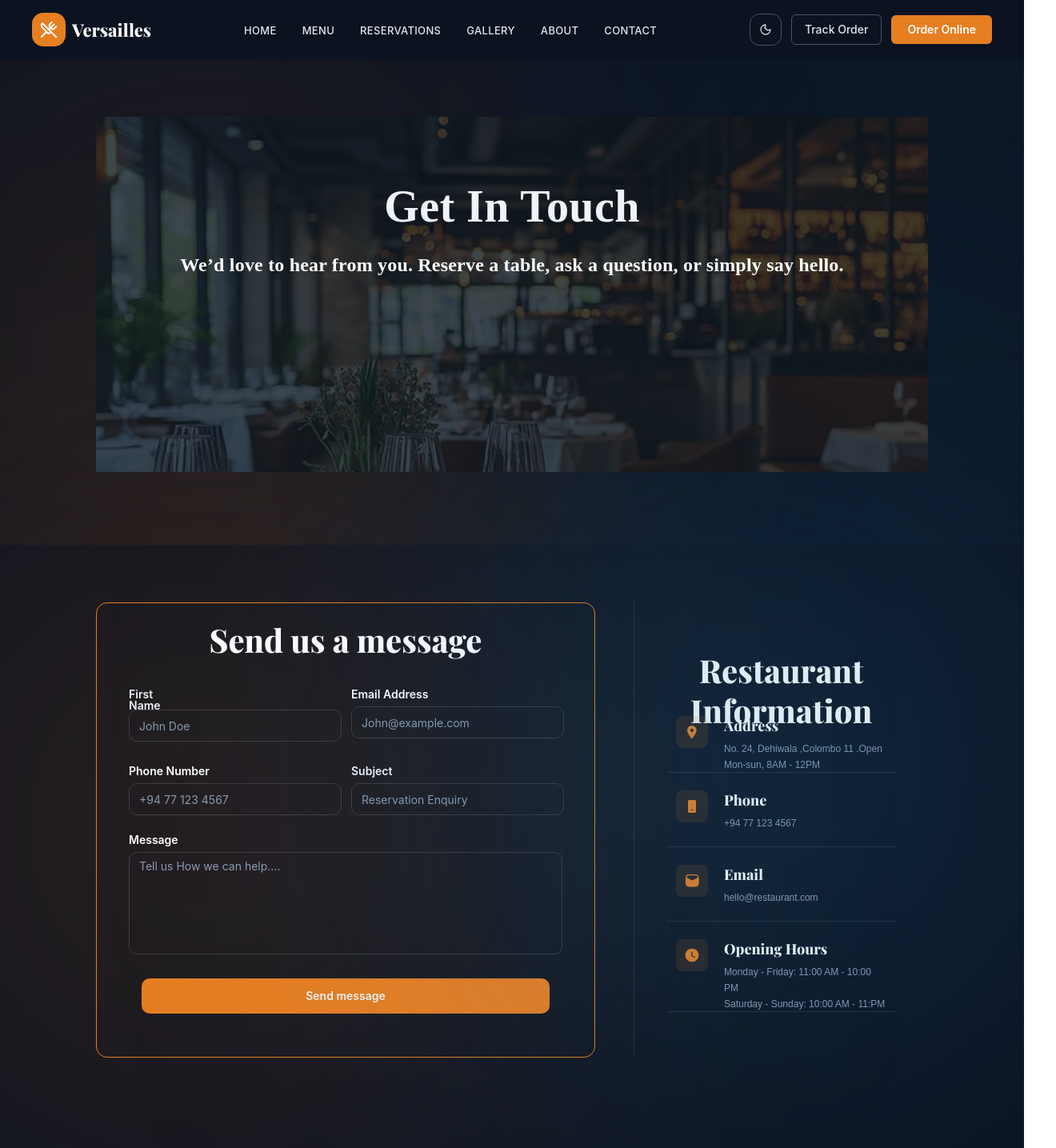
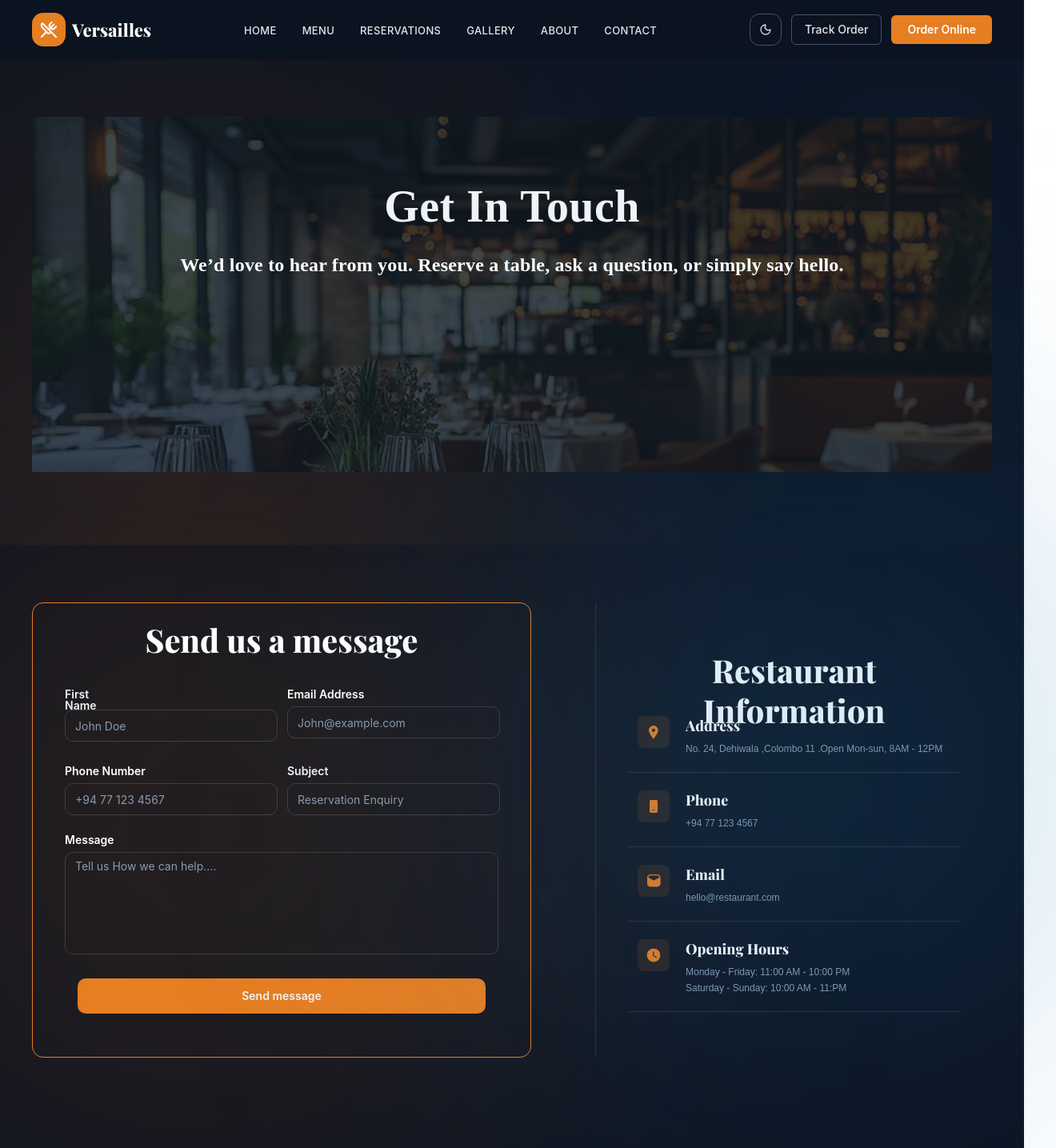
Before and after one commit to Mahdhe/restaurant_management_system_frontend, a React (Vite) app: page / in a window 1280 px wide. Shown: the top 1435 px of the page at 80% size, 1320 px wide, since content can reach past the window. Built offline with nearby package versions, Linux system fonts and the light colour scheme.

Commit message:
Update contact us page

```diff
--- a/src/components/contact/contacthero.jsx
+++ b/src/components/contact/contacthero.jsx
@@ -12,6 +12,7 @@ min-h-125
 md:h-151.75
 overflow-hidden
 bg-main-gradient
+
 ">
 
 
@@ -55,9 +56,8 @@ bg-main-gradient
   w-full
   min-h-125
   lg:h-147
-  px-6
-  sm:px-10
-  lg:px-30
+ px-4
+ md:px-10
   lg:py-18
   pt-20
   sm:pt-24
@@ -77,8 +77,7 @@ bg-main-gradient
     relative
     z-10
     w-full
-    max-w-300
-    mx-auto
+
     h-auto
     sm:h-95
     lg:h-125.75
@@ -121,7 +120,7 @@ bg-main-gradient
 flex flex-col gap-4 lg:gap-5 w-full">
 
 
-  <h1 className="w-full max-w-300 text-[#F0F4F8]  text-3xl sm:text-4xl lg:text-[56px] leading-tight lg:leading-[80px] font-extrabold text-center tracking-[0.008em]"
+  <h1 className="w-full  text-[#F0F4F8]  text-3xl sm:text-4xl lg:text-[56px] leading-tight lg:leading-[80px] font-extrabold text-center tracking-[0.008em]"
   style={{
     fontFamily:"Playfair-Display",
   }}
@@ -130,7 +129,7 @@ flex flex-col gap-4 lg:gap-5 w-full">
     Get In Touch
   </h1>
 
-  <p className="w-full max-w-300  text-[#FFFFFF] text-base sm:text-xl lg:text-[24px] leading-6 lg:leading-[26px] font-bold text-center tracking-[0.008em] px-2"
+  <p className="w-full  text-[#FFFFFF] text-base sm:text-xl lg:text-[24px] leading-6 lg:leading-[26px] font-bold text-center tracking-[0.008em] px-2"
     style={{
     fontFamily:"Playfair-Display",
   }}
--- a/src/components/contact/contactmap.jsx
+++ b/src/components/contact/contactmap.jsx
@@ -8,6 +8,8 @@ function ContactMap(){
 <section
 className="
 w-full
+ px-4
+ md:px-10
 min-h-150
 py-10
 lg:py-18
@@ -21,7 +23,8 @@ bg-main-gradient
 <div className="
 w-full
 mx-auto
-max-w-300
+px-4
+md:px-10
 h-70
 sm:h-90
 lg:h-113.75
--- a/src/components/contact/contactsection.jsx
+++ b/src/components/contact/contactsection.jsx
@@ -16,13 +16,11 @@ function ContactSection(){
     w-full
     h-auto
     lg:min-h-177.75
-    px-6
-    sm:px-10
-    lg:px-30
+    px-4
+    md:px-10
     py-10
     lg:py-18
     bg-main-gradient
-
     isolate
       "
     >
@@ -51,7 +49,7 @@ function ContactSection(){
 className="
 relative
 w-full
-max-w-300
+
 mx-auto
 h-auto
 lg:h-full
@@ -60,7 +58,7 @@ flex
 flex-col
 lg:flex-row
 gap-8
-lg:gap-12
+lg:gap-20
 "
 >
 
--- a/src/components/contact/reservetable.jsx
+++ b/src/components/contact/reservetable.jsx
@@ -13,9 +13,7 @@ h-auto
 min-h-105
 lg:min-h-124.5
 px-4
-sm:px-6
 md:px-10
-lg:px-30
 py-10
 md:py-12
 lg:py-18
@@ -32,7 +30,7 @@ className="
 relative
 w-full
 mx-auto
-max-w-300
+
 min-h-88.5
 px-4
 sm:px-6
--- a/src/components/layout/Footer.jsx
+++ b/src/components/layout/Footer.jsx
@@ -1,4 +1,101 @@
 
+
+// import { Link } from "react-router-dom";
+
+// const Footer = () => {
+//   const year = 2026;
+
+//   return (
+//     <footer className="w-full bg-[#0B1220] px-6 md:px-16 pt-14 pb-6 border-t border-[#FFFFFF1A]">
+
+// <div className="w-full max-w-300 mx-auto">
+//       <div className="grid grid-cols-1 md:grid-cols-4 gap-10">
+//         {/* Brand */}
+//         <div>
+//           <h3 className="text-white text-lg font-playfair">Versailles</h3>
+//           <p className="text-gray-400 text-[11px] tracking-[0.2em] mt-1">
+//             RESTAURANT &amp; CAFE
+//           </p>
+//           <p className="text-gray-400 text-sm mt-4 leading-relaxed max-w-xs">
+//             An address for unforgettable evenings, in the heart of Colombo.
+//           </p>
+//         </div>
+
+//         {/* Explore */}
+//         <div>
+//           <h4 className="text-orange-500 text-sm font-semibold tracking-wide mb-4">
+//             EXPLORE
+//           </h4>
+//           <ul className="space-y-3">
+//             <li>
+//               <Link to="/menu" className="text-gray-400 text-sm hover:text-orange-500 transition-colors duration-200">
+//                 Menu
+//               </Link>
+//             </li>
+//             <li>
+//               <Link to="/reservations" className="text-gray-400 text-sm hover:text-orange-500 transition-colors duration-200">
+//                 Reservations
+//               </Link>
+//             </li>
+//             <li>
+//               <Link to="/gallery" className="text-gray-400 text-sm hover:text-orange-500 transition-colors duration-200">
+//                 Gallery
+//               </Link>
+//             </li>
+//             <li>
+//               <Link to="/about" className="text-gray-400 text-sm hover:text-orange-500 transition-colors duration-200">
+//                 About
+//               </Link>
+//             </li>
+//           </ul>
+//         </div>
+
+//         {/* Support */}
+//         <div>
+//           <h4 className="text-orange-500 text-sm font-semibold tracking-wide mb-4">
+//             SUPPORT
+//           </h4>
+//           <ul className="space-y-3">
+//             <li>
+//               <Link to="/faq" className="text-gray-400 text-sm hover:text-orange-500 transition-colors duration-200">
+//                 FAQ
+//               </Link>
+//             </li>
+//             <li>
+//               <Link to="/contact" className="text-gray-400 text-sm hover:text-orange-500 transition-colors duration-200">
+//                 Contact
+//               </Link>
+//             </li>
+//             <li>
+//               <Link to="/private-events" className="text-gray-400 text-sm hover:text-orange-500 transition-colors duration-200">
+//                 Private Events
+//               </Link>
+//             </li>
+//           </ul>
+//         </div>
+
+//         {/* Hours */}
+//         <div>
+//           <h4 className="text-orange-500 text-sm font-semibold tracking-wide mb-4">
+//             HOURS
+//           </h4>
+//           <p className="text-gray-400 text-sm">Mon – Sun</p>
+//           <p className="text-gray-400 text-sm mt-1">08 AM – 12:00 PM</p>
+//         </div>
+//       </div>
+
+//       <div className="border-t border-slate-800 mt-10 pt-6 flex flex-col md:flex-row items-center justify-between gap-2">
+//         <p className="text-gray-500 text-xs">
+//           @{year} Versailles Restaurant &amp; Cafe
+//         </p>
+//         <p className="text-gray-500 text-xs">Colombo, Sri Lanka</p>
+//       </div>
+//       </div>
+//     </footer>
+//   );
+// };
+
+// export default Footer;
 
 import { Link } from "react-router-dom";
 
@@ -6,9 +103,7 @@ const Footer = () => {
   const year = 2026;
 
   return (
-    <footer className="w-full bg-[#0B1220] px-6 md:px-16 pt-14 pb-6 border-t border-[#FFFFFF1A]">
-
-<div className="w-full max-w-300 mx-auto">
+    <footer className="w-full bg-[#0B1220] px-6 md:px-16 pt-14 pb-6">
       <div className="grid grid-cols-1 md:grid-cols-4 gap-10">
         {/* Brand */}
         <div>
@@ -90,7 +185,6 @@ const Footer = () => {
         </p>
         <p className="text-gray-500 text-xs">Colombo, Sri Lanka</p>
       </div>
-      </div>
     </footer>
   );
 };
--- a/src/components/layout/Navbar.jsx
+++ b/src/components/layout/Navbar.jsx
@@ -1,3 +1,114 @@
+
+
+// import { useState } from "react";
+// import { Link } from "react-router-dom";
+// import { UtensilsCrossed, Moon, Menu, X } from "lucide-react";
+
+// const NAV_LINKS = [
+//   { name: "HOME", path: "/" },
+//   { name: "MENU", path: "/menu" },
+//   { name: "RESERVATIONS", path: "/reservations" },
+//   { name: "GALLERY", path: "/gallery" },
+//   { name: "ABOUT", path: "/about" },
+//   { name: "CONTACT", path: "/contact" },
+// ];
+
+// const Navbar = () => {
+//   const [isOpen, setIsOpen] = useState(false);
+
+//   return (
+//     <nav className="w-full bg-[#0B1220] z-50">
+
+//     <div className=" w-full max-w-300 mx-auto  px-4 md:px-8 py-4 lg:px-0 flex items-center justify-between relative">
+//       {/* Logo */}
+//       <Link to="/" className="flex items-center gap-2 shrink-0">
+//         <div className="flex items-center justify-center w-[42px] h-[42px] p-[9px] bg-[#E67E22] rounded-[14px]">
+//           <UtensilsCrossed className="text-white" size={22} strokeWidth={2.2} />
+//         </div>
+//         <span className="text-white text-[22px] font-bold font-playfair leading-[1.3] tracking-normal text-center align-middle">
+//           Versailles
+//         </span>
+//       </Link>
+
+//       {/* Desktop Nav Links */}
+//       <ul className="hidden lg:flex items-center gap-8">
+//         {NAV_LINKS.map((link) => (
+//           <li key={link.name}>
+//             <Link
+//               to={link.path}
+//               className="text-gray-200 text-[13px] font-medium tracking-wide hover:text-orange-500 transition-colors duration-200"
+//             >
+//               {link.name}
+//             </Link>
+//           </li>
+//         ))}
+//       </ul>
+
+//       {/* Desktop Right Actions */}
+//       <div className="hidden md:flex items-center gap-3">
+//         <button
+//           type="button"
+//           aria-label="Toggle dark mode"
+//           className="w-[40px] h-[40px] flex items-center justify-center rounded-[12px] border border-slate-600 text-gray-300 hover:text-orange-500 hover:border-orange-500 transition-colors duration-200"
+//         >
+//           <Moon size={16} />
+//         </button>
+
+//         <button
+//           type="button"
+//           className="px-4 py-2 rounded-md border border-slate-600 text-gray-200 text-sm font-medium hover:border-orange-500 hover:text-orange-500 transition-colors duration-200"
+//         >
+//           Track Order
+//         </button>
+
+//         <button
+//           type="button"
+//           className="px-5 py-2 rounded-md bg-[#E67E22] text-white text-sm font-semibold hover:bg-orange-600 transition-colors duration-200"
+//         >
+//           Order Online
+//         </button>
+//       </div>
+
+//       {/* Mobile Toggle */}
+//       <button
+//         type="button"
+//         className="md:hidden text-gray-200"
+//         aria-label="Toggle menu"
+//         onClick={() => setIsOpen((prev) => !prev)}
+//       >
+//         {isOpen ? <X size={26} /> : <Menu size={26} />}
+//       </button>
+
+//       {/* Mobile Menu */}
+//       {isOpen && (
+//         <div className="absolute top-full left-0 w-full bg-[#0B1220] border-t border-slate-800 flex flex-col gap-5 px-6 py-6 md:hidden">
+//           {NAV_LINKS.map((link) => (
+//             <Link
+//               key={link.name}
+//               to={link.path}
+//               onClick={() => setIsOpen(false)}
+//               className="text-gray-200 text-sm font-medium tracking-wide hover:text-orange-500 transition-colors duration-200"
+//             >
+//               {link.name}
+//             </Link>
+//           ))}
+//           <div className="flex items-center gap-3 pt-3">
+//             <button className="px-4 py-2 rounded-md border border-slate-600 text-gray-200 text-sm font-medium flex-1">
+//               Track Order
+//             </button>
+//             <button className="px-4 py-2 rounded-md bg-orange-500 text-white text-sm font-semibold flex-1">
+//               Order Online
+//             </button>
+//           </div>
+//         </div>
+//       )}
+//       </div>
+//     </nav>
+//   );
+// };
+
+// export default Navbar;
+
 
 
 import { useState } from "react";
@@ -17,9 +128,7 @@ const Navbar = () => {
   const [isOpen, setIsOpen] = useState(false);
 
   return (
-    <nav className="w-full bg-[#0B1220] z-50">
-
-    <div className=" w-full max-w-300 mx-auto  px-4 md:px-8 py-4 lg:px-0 flex items-center justify-between relative">
+    <nav className="w-full bg-[#0B1220] px-6 md:px-10 py-4 flex items-center justify-between relative z-50">
       {/* Logo */}
       <Link to="/" className="flex items-center gap-2 shrink-0">
         <div className="flex items-center justify-center w-[42px] h-[42px] p-[9px] bg-[#E67E22] rounded-[14px]">
@@ -102,7 +211,6 @@ const Navbar = () => {
           </div>
         </div>
       )}
-      </div>
     </nav>
   );
 };
```
